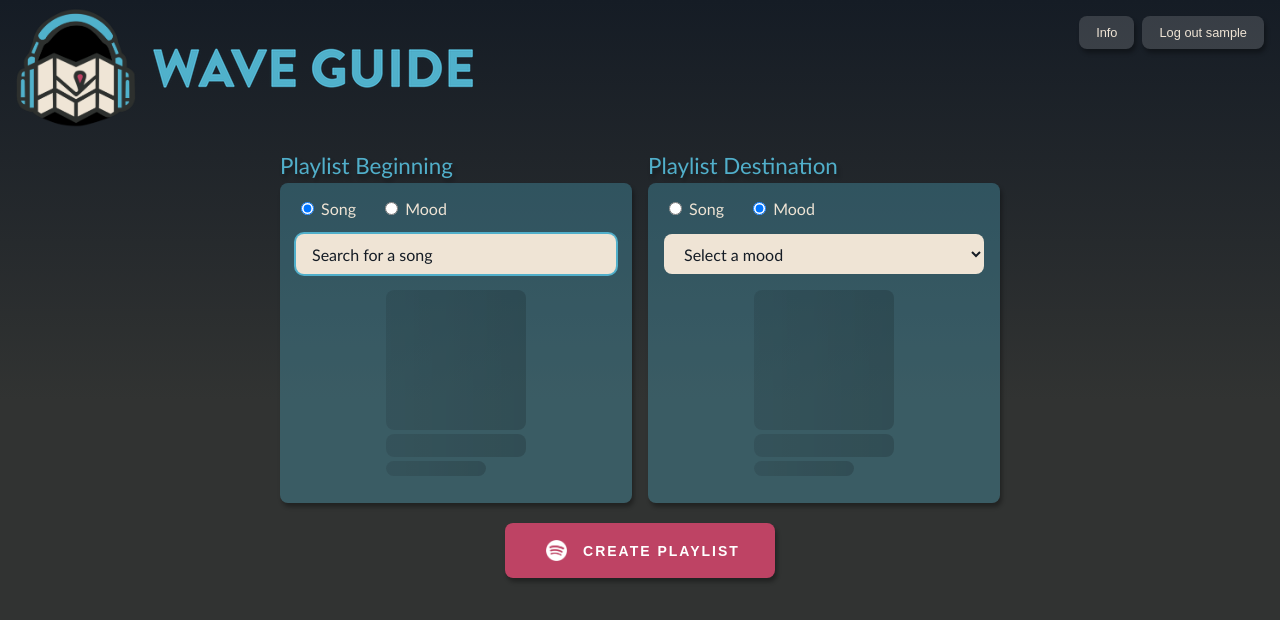
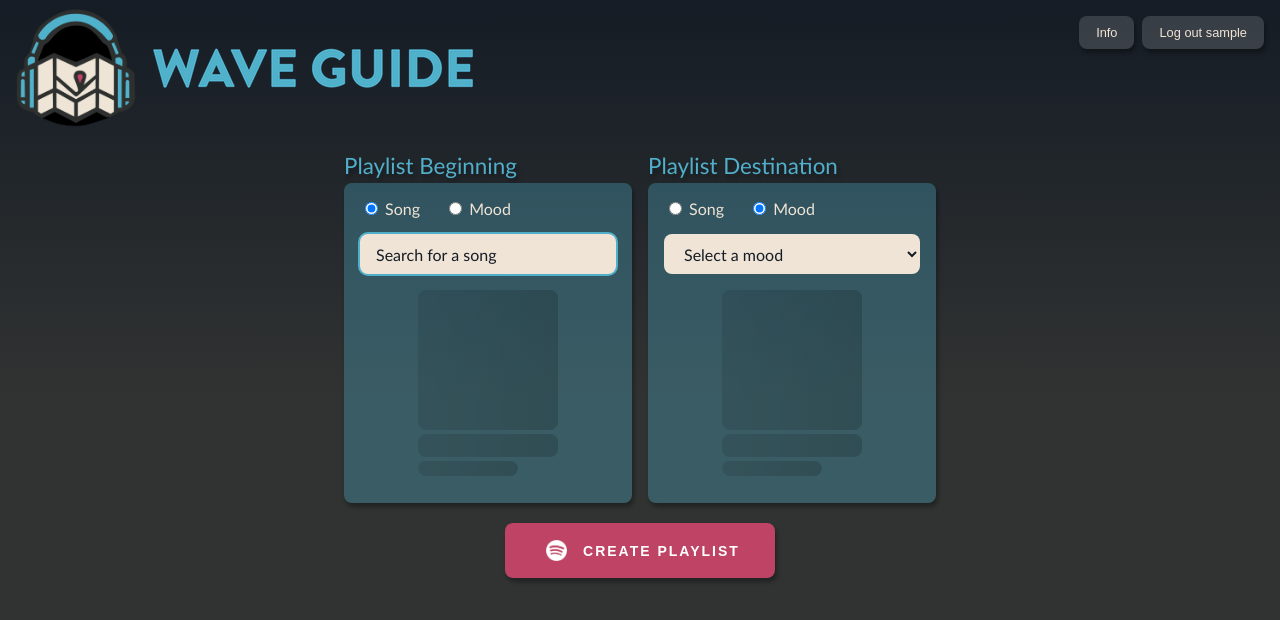
Before and after one commit to capbk/wave_guide, a Flask app: template templates/index.html in a window 1280 px wide. Shown: the top 620 px of the page. Run offline with Flask 2, Linux system fonts and the light colour scheme; the template is opened without the code that fills it: most values are stand-ins (such as "Sample title", 1, 10 or a date in 2020).

Commit message:
width adjustment for track input card

```diff
--- a/static/css/styles.css
+++ b/static/css/styles.css
@@ -192,14 +192,14 @@ html {
 }
 
 .card-label {
-  color: #51afca;
+  color: #51afca; /* TODO: make this a variable */
   margin: var(--space-sm) 0 0 var(--space-sm);
   font-size: 1.4rem;
   text-shadow: var(--default-box-shadow);
 }
 
 .track-input-card {
-  width: clamp(18rem, 25vw, 30rem);
+  width: 16rem;
   height: clamp(14rem, 18rem, 22rem);
   padding: var(--space-md);
   background-color: var(--card-blue);
```
